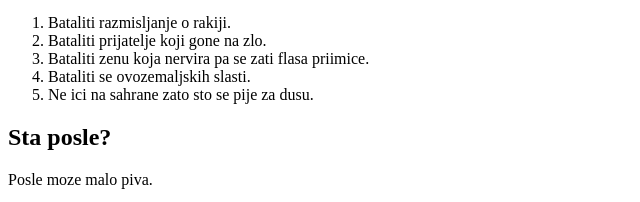
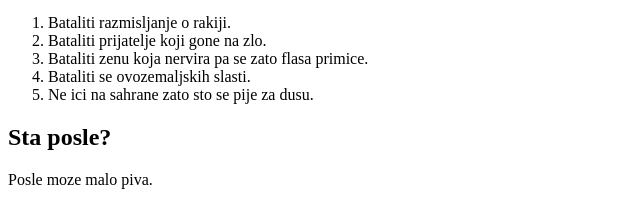
Before and after one commit to DarkoSM/majne_libe_schnaps, a plain HTML site: page index.html in a window 1280 px wide. Shown: the part 152-354 px from the top of the page, 0-640 px from the left. Drawn offline with Linux system fonts and the light colour scheme.

Commit message:
Fixing typos

```diff
--- a/index.html
+++ b/index.html
@@ -8,7 +8,7 @@
         <ol>
             <li>Bataliti razmisljanje o rakiji.</li>
             <li>Bataliti prijatelje koji gone na zlo.</li>
-            <li>Bataliti zenu koja nervira pa se zati flasa priimice.</li>
+            <li>Bataliti zenu koja nervira pa se zato flasa primice.</li>
             <li>Bataliti se ovozemaljskih slasti.</li>
             <li>Ne ici na sahrane zato sto se pije za dusu.</li>
         </ol>
```
